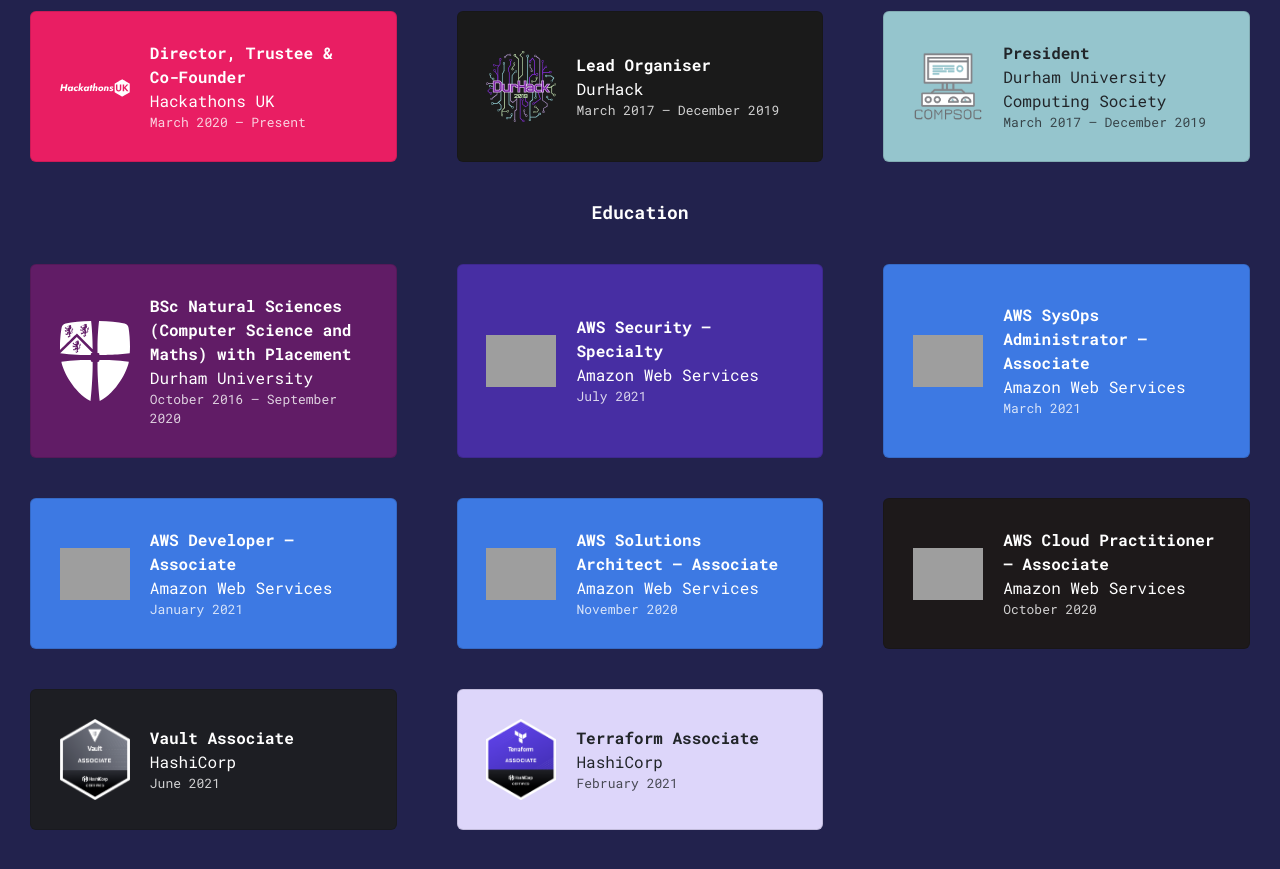
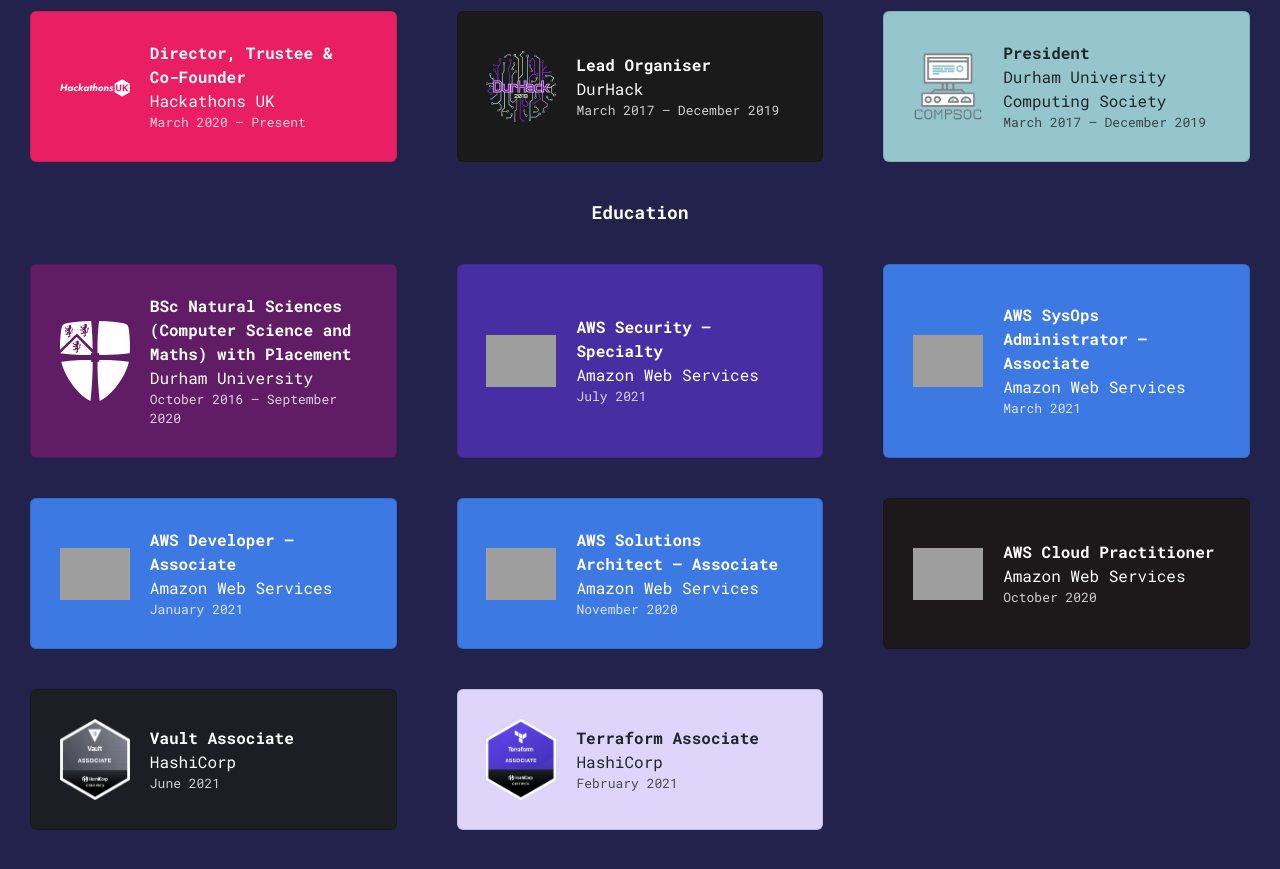
Before and after one commit to robzwolf/website, a Jekyll site: the page built from index.html, in a window 1280 px wide and 900 px high, scrolled down 1023 px, cut to the strip 0-869 px from the top of the window. Built offline with Jekyll 4.4.1, drawn with Linux system fonts in a browser that asks for light colours; nearby versions of some CDN libraries; grey boxes are pictures that could not be loaded.

Commit message:
Remove 'Associate' from CCP

```diff
--- a/_data/education.yml
+++ b/_data/education.yml
@@ -28,7 +28,7 @@
   logo: https://aws-cert-logos.gh.robbie.dev/With White Border/AWS-SolArchitect-Associate-2020.png
   class: aws-sa
 
-- course: AWS Cloud Practitioner – Associate
+- course: AWS Cloud Practitioner
   institute: Amazon Web Services
   dates: October 2020
   logo: https://aws-cert-logos.gh.robbie.dev/With White Border/AWS-CloudPractitioner-2020.png
```
